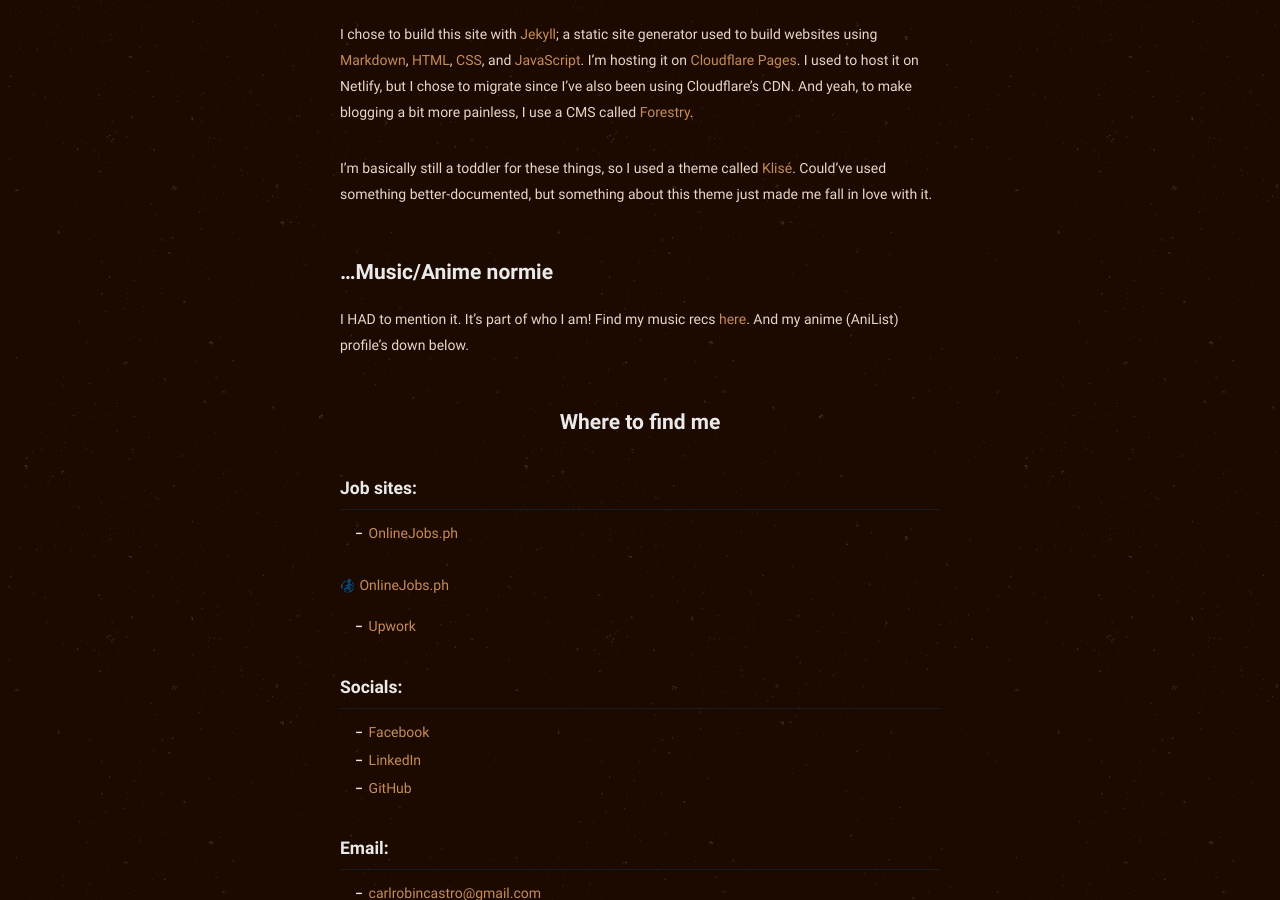
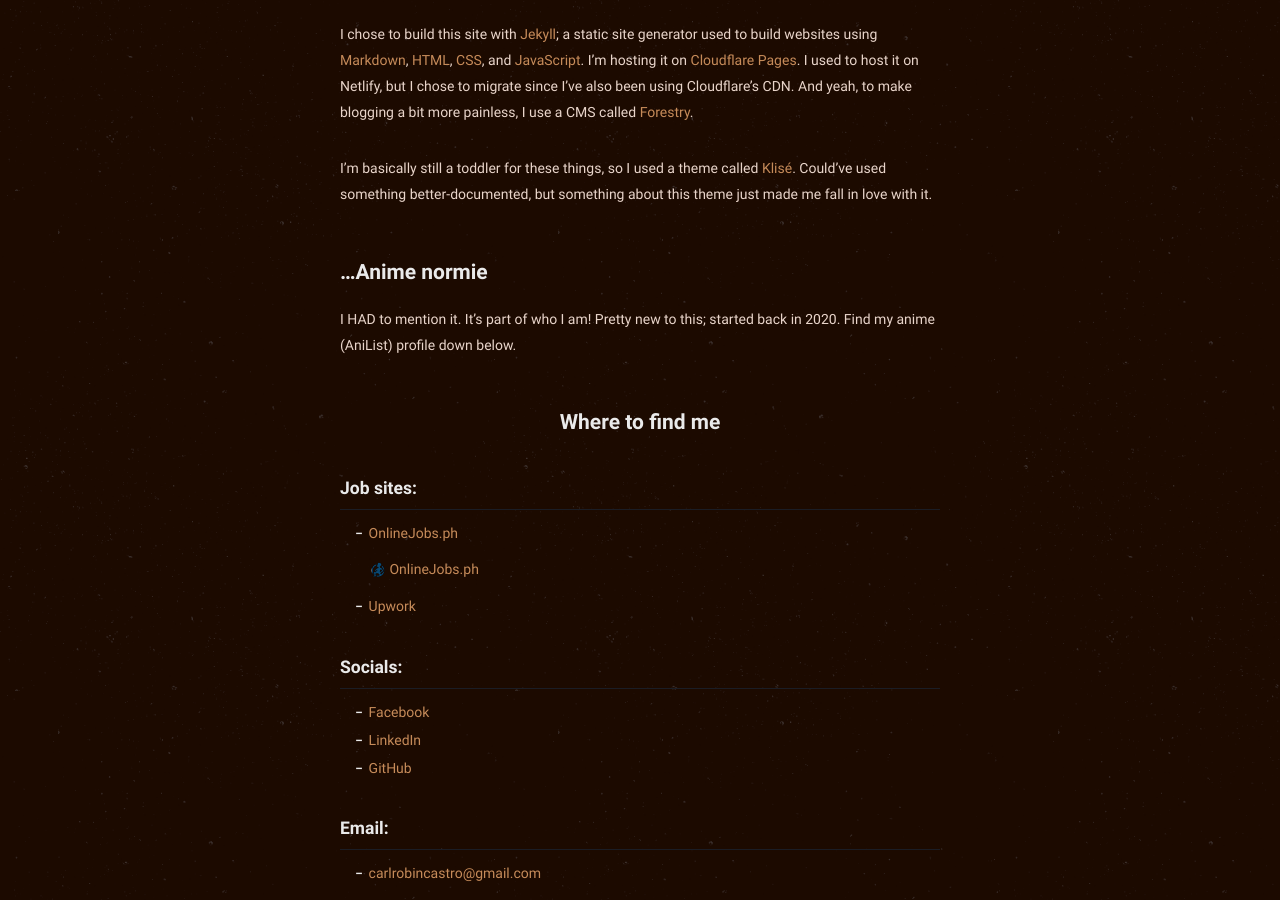
Before and after one commit to philippines69/carlcastroarchives, a Jekyll site: the page built from about.md, in a window 1280 px wide and 900 px high, scrolled down 1251 px. Built offline with Jekyll 4.4.1, drawn with Linux system fonts in a browser that asks for light colours.

Commit message:
Update from Forestry.io philippines69 updated about.md

```diff
--- a/about.md
+++ b/about.md
@@ -34,17 +34,17 @@
 
 I'm basically still a toddler for these things, so I used a theme called [Klisé](https://github.com/piharpi/jekyll-klise). Could've used something better-documented, but something about this theme just made me fall in love with it.
 
-# ...Music/Anime normie
+# ...Anime normie
 
-I HAD to mention it. It's part of who I am! Find my music recs [here](https://www.carlcastroarchives.ml/archive/#Music). And my anime (AniList) profile's down below.
+I HAD to mention it. It's part of who I am! Pretty new to this; started back in 2020. Find my anime (AniList) profile down below.
 
 <h1 style="text-align: center;"> Where to find me </h1>
 
 ### Job sites:
 
 * [OnlineJobs.ph](https://www.onlinejobs.ph/jobseekers/info/1800089)
-<p><img src="/assets/img/about-images/onlinejobs.ico" alt="OnlineJobs.ph"/><a href="https://www.onlinejobs.ph/jobseekers/info/1800089"> OnlineJobs.ph</a></p>
-* [Upwork](https://www.upwork.com/freelancers/~01d8748133df2688d5)
+  <p><img src="/assets/img/about-images/onlinejobs.ico" alt="OnlineJobs.ph"/><a href="https://www.onlinejobs.ph/jobseekers/info/1800089"> OnlineJobs.ph</a></p>
+* [Upwork](https://www.upwork.com/freelancers/\~01d8748133df2688d5)
 
 ### Socials:
 
```
